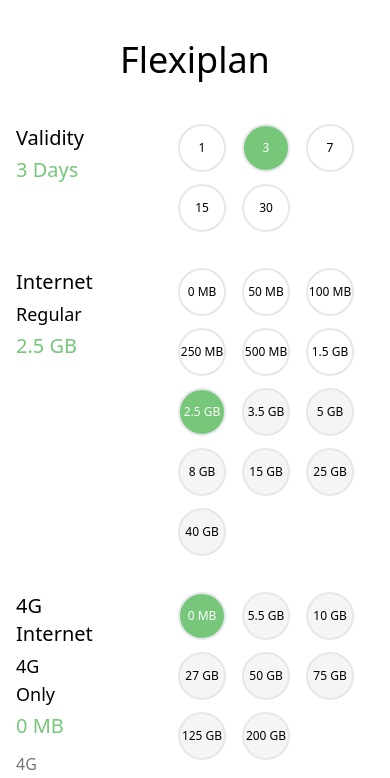
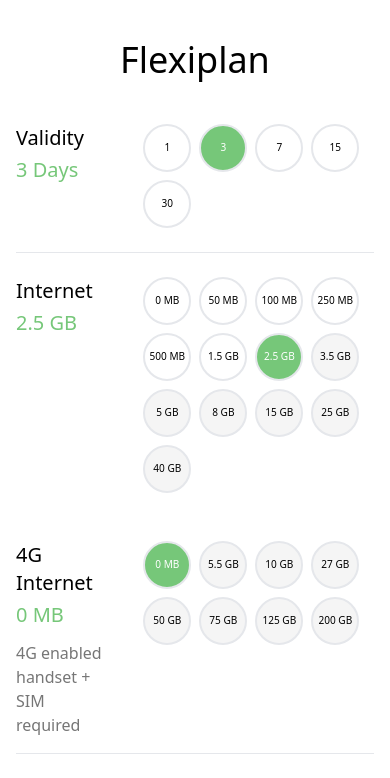
Before and after one commit to argha-shipansarker/gpFlexiPlan, a React (Create React App) app: page / in a window 390 px wide. Shown: the top 778 px of the page. Built offline with nearby package versions, Linux system fonts and the light colour scheme.

Commit message:
mobile responsiveness more optimized

```diff
--- a/package.json
+++ b/package.json
@@ -10,6 +10,7 @@
     "react": "^18.1.0",
     "react-dom": "^18.1.0",
     "react-scripts": "5.0.1",
+    "react-switch": "^7.0.0",
     "web-vitals": "^2.1.4"
   },
   "scripts": {
--- a/src/App.js
+++ b/src/App.js
@@ -2,7 +2,7 @@ import './App.css';
 import Flexiplan from "./Pages/Flexiplan"
 function App() {
   return (
-    <div className="container mx-auto px-4 md:px-20">
+    <div className="container mx-auto px-4 lg:px-20">
       <Flexiplan/>
     </div>
   );
--- a/src/Pages/Flexiplan.js
+++ b/src/Pages/Flexiplan.js
@@ -10,15 +10,15 @@ const Flexiplan = () => {
     const [eligibleBubbleMapState, setEligibleBubbleMapState] = useState(null)
 
     function formatBytes(bytes, decimals = 2) {
-        if (bytes*1024*1024 === 0) return '0 MB';
+        if (bytes * 1024 * 1024 === 0) return '0 MB';
 
         const k = 1024;
         const dm = decimals < 0 ? 0 : decimals;
         const sizes = ['Bytes', 'KB', 'MB', 'GB', 'TB', 'PB', 'EB', 'ZB', 'YB'];
 
-        const i = Math.floor(Math.log(bytes*1024*1024) / Math.log(k));
+        const i = Math.floor(Math.log(bytes * 1024 * 1024) / Math.log(k));
 
-        return parseFloat(((bytes*1024*1024) / Math.pow(k, i)).toFixed(dm)) + ' ' + sizes[i];
+        return parseFloat(((bytes * 1024 * 1024) / Math.pow(k, i)).toFixed(dm)) + ' ' + sizes[i];
     }
 
 
@@ -39,7 +39,7 @@ const Flexiplan = () => {
                     tempFlexiSerial = 4
                     tempFlexiTypeColor = "#ee395a"
                     presentSelectedValue = `${selectedBubbles["voice"]} Min`
-                    description="Any Local Number"
+                    description = "Any Local Number"
                     break;
                 case "sms":
                     tempFlexiType = "SMS"
@@ -52,15 +52,15 @@ const Flexiplan = () => {
                     tempFlexiSerial = 5
                     tempFlexiTypeColor = "#c34ab7"
                     presentSelectedValue = formatBytes(selectedBubbles["bioscope"])
-                    description="Only used to watch Bioscope"
+                    description = "Only used to watch Bioscope"
                     break;
                 case "fourg":
                     tempFlexiType = "4G Internet"
                     tempFlexiSerial = 3
                     tempFlexiTypeColor = "#76c779"
                     presentSelectedValue = formatBytes(selectedBubbles["fourg"])
-                    attributeDescription="4G Only"
-                    description="4G enabled handset + SIM required"
+                    attributeDescription = "4G Only"
+                    description = "4G enabled handset + SIM required"
                     break;
                 case "longevity":
                     tempFlexiType = "Validity"
@@ -73,13 +73,14 @@ const Flexiplan = () => {
                     tempFlexiSerial = 7
                     tempFlexiTypeColor = "null"
                     presentSelectedValue = selectedBubbles["mca"]
+                    description = "Validity: 30 days"
                     break;
                 case "data":
                     tempFlexiType = "Internet"
                     tempFlexiSerial = 2
                     tempFlexiTypeColor = "#76c779"
                     presentSelectedValue = formatBytes(selectedBubbles["data"])
-                    attributeDescription="Regular"
+                    attributeDescription = "Regular"
                     break;
             }
 
@@ -104,7 +105,7 @@ const Flexiplan = () => {
 
             })
             // [key] = temp
-            return { flexiType: tempFlexiType, flexiTypeVariation: tempFlexiTypeVariation, flexiTypeSerial: tempFlexiSerial, fexiTypeColor: tempFlexiTypeColor, mainFlexiType: key, presentSelectedValue, attributeDescription, description  }
+            return { flexiType: tempFlexiType, flexiTypeVariation: tempFlexiTypeVariation, flexiTypeSerial: tempFlexiSerial, fexiTypeColor: tempFlexiTypeColor, mainFlexiType: key, presentSelectedValue, attributeDescription, description }
         })
         setBubbleMapState(tempData.sort((a, b) => a.flexiTypeSerial - b.flexiTypeSerial))
     }, [])
@@ -118,18 +119,18 @@ const Flexiplan = () => {
 
             Object.entries(eligibilityMap).forEach(([key, value]) => {
                 let keyName = key.split('_')[1]
-                if(keyName == selectedValidityDay.value){
+                if (keyName == selectedValidityDay.value) {
                     allDataForSpecficValidityDay = value
                 }
             })
 
             let tempEligibleBubbleMapState = bubbleMapState.map(flexiData => {
                 Object.entries(allDataForSpecficValidityDay).forEach(([key, value]) => {
-                    if(flexiData.mainFlexiType == key){
+                    if (flexiData.mainFlexiType == key) {
                         flexiData.flexiTypeVariation.forEach(flexiValue => {
-                            if(value.includes(flexiValue.value)){
+                            if (value.includes(flexiValue.value)) {
                                 flexiValue.validityDay = true
-                            }else{
+                            } else {
                                 flexiValue.validityDay = false
                             }
                         })
@@ -149,20 +150,19 @@ const Flexiplan = () => {
         return null
 
     return (
-        <div className='png-base64'>
+        <div className='grid grid-cols-3'>
+            <div className='col-span-3 md:col-span-2'>
                 <p className='text-4xl pt-10 pb-5 text-center md:text-start'>Flexiplan</p>
                 <p className='text-lg mt-1.5 font-bold hidden md:block'>Make your own plan and enjoy great savings! Only for GP Customers</p>
-            <div className='grid grid-cols-3'>
-                <div className='col-span-3 md:col-span-2'>
                 {
                     eligibleBubbleMapState.map((value, index) => (
-                    <div className='grid grid-cols-3 gap-20 pt-6' key={index}>
-                        <div>
+                        <div className={`grid grid-cols-3 md:gap-20 pt-6 pb-4 ${index != 1 ? "border-b-1" : ""}`} key={index}>
+                            <div className='pr-8 md:pr-0'>
                                 <p className='text-xl font-medium'>{value.flexiType}</p>
                                 {
-                            value.attributeDescription && <p className='text-lg font-medium mt-1'>{value.attributeDescription}</p>
+                                    value.attributeDescription && <p className='text-lg font-medium mt-1 hidden md:block'>{value.attributeDescription}</p>
                                 }
-                        <p className='text-xl font-medium mt-1' style={{color: value.fexiTypeColor}}>{value.presentSelectedValue}</p>
+                                <p className='text-xl font-medium mt-1' style={{ color: value.fexiTypeColor }}>{value.presentSelectedValue}</p>
                                 {
                                     value.description && <p className='text-base mt-3 text-description'>{value.description}</p>
                                 }
@@ -175,10 +175,6 @@ const Flexiplan = () => {
                 }
             </div>
         </div>
-
-
-
-        </div>
     )
 }
 
--- a/src/ReusableComponents/BubbleVariation.js
+++ b/src/ReusableComponents/BubbleVariation.js
@@ -145,7 +145,7 @@ const BubbleVariation = ({ value, color, eligibleBubbleMapState, setEligibleBubb
             {
                 value.map((value, index) => (
                     <button
-                    className={`h-12 w-12 md:h-14 md:w-14 rounded-full border-2 flex justify-center items-center text-xs ml-4 mb-3 ${handleBackgroundColor(value)} ${manto(value)} ${value.selected ? "text-white" : "text-black"}`}
+                    className={`h-12 w-12 md:h-14 md:w-14 rounded-full border-2 flex justify-center items-center text-xxs md:text-xs ml-2 mb-2 md:ml-4 md:mb-3 ${handleBackgroundColor(value)} ${manto(value)} ${value.selected ? "text-white" : "text-black"}`}
                     style={{cursor: value.validityDay ? "pointer" : "not-allowed", backgroundColor: value.selected ? color : "" }}
                     disabled={!value.validityDay}
                     onClick={() => handleClick(value)}
--- a/tailwind.config.js
+++ b/tailwind.config.js
@@ -17,6 +17,14 @@ module.exports = {
       "laptop": "1366px"
     },
     extend: {
+
+      borderWidth: {
+        1: "1px",
+      },
+
+      fontSize: {
+        "xxs": ".63rem"
+      },
 
       container: {
         screens: {
```
Also changed, not shown: 1 other file (tests, documents, lock files or other folders). Lines whose indentation alone changed are shown as unchanged.
